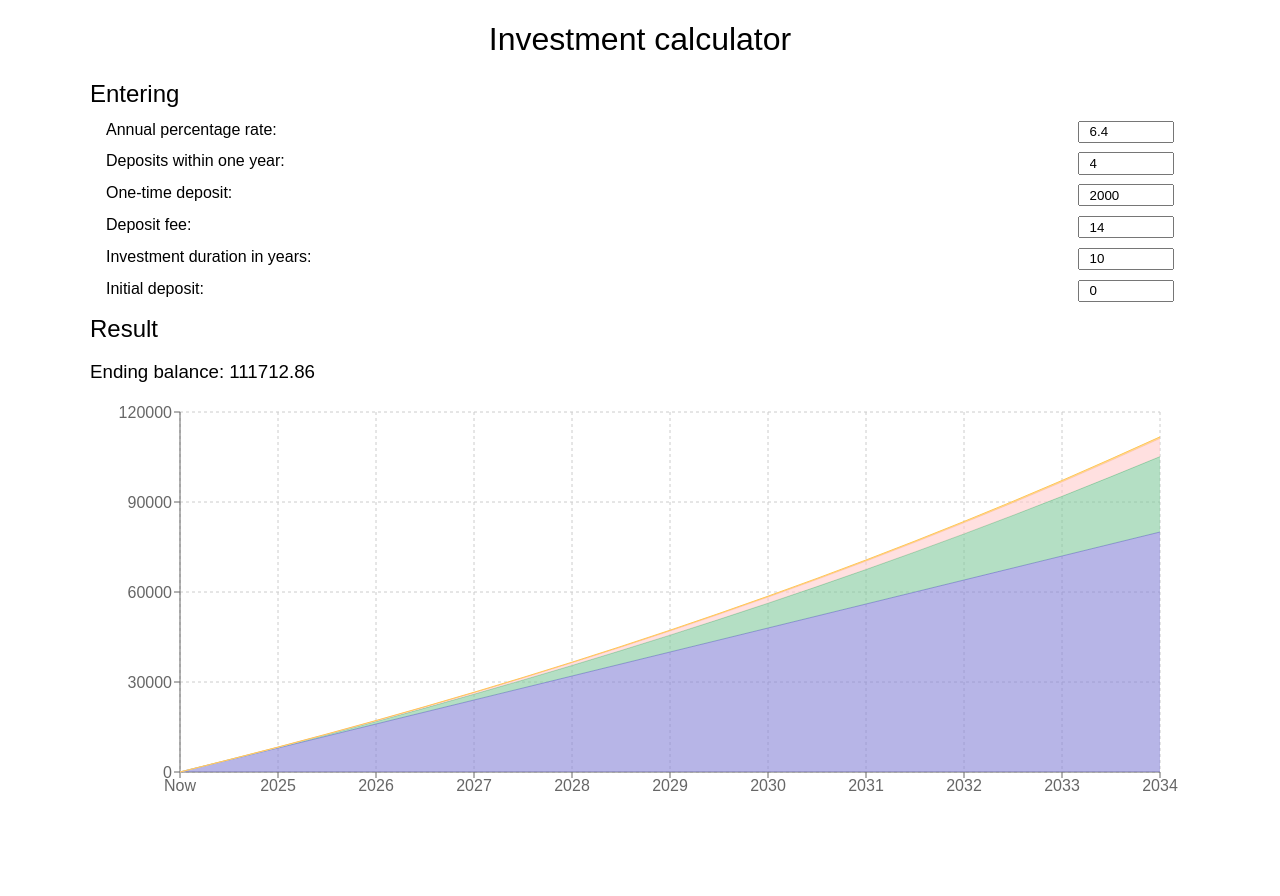
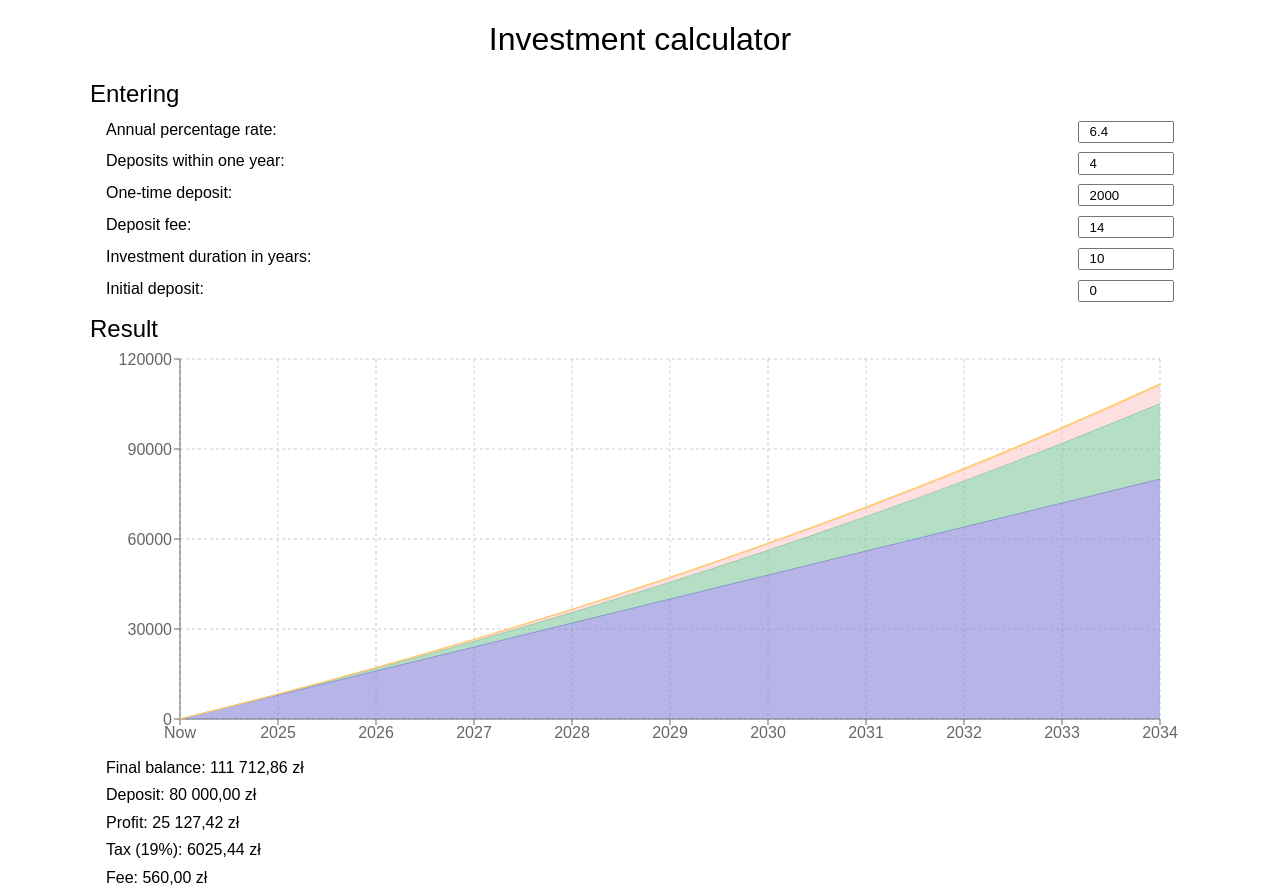
Before and after one commit to PawelGargula/investment-calculator, a React (Vite) app: page / in a window 1280 px wide. Before the commit the page ends 810 px from the top, so only its background shows below. Built offline with nearby package versions, Linux system fonts and the light colour scheme; a web font is replaced by a local one.

Commit message:
Add Summary

```diff
--- a/src/App.css
+++ b/src/App.css
@@ -7,10 +7,10 @@ h2 {
 }
 
 .inputs {
-    padding: .4rem 1rem;
     display: flex;
     flex-direction: column;
     gap: .6rem;
+    padding: .4rem 1rem;
 }
 
 .input {
@@ -22,3 +22,9 @@ h2 {
     width: 6rem;
     padding: .1rem .6rem;
 }
+
+h3 {
+    font-size: 1rem;
+    margin-block: .6rem;
+    padding-inline: 1rem;
+}
--- a/src/App.jsx
+++ b/src/App.jsx
@@ -40,11 +40,6 @@ function App() {
         chartData.push(investmentData);
       }
   }
-
-  investmentSum = investmentSum.toFixed(2);
-  console.log(depositSum);
-  console.log(profitSum);
-  console.log(feeSum);
 
   return (
     <>
@@ -126,8 +121,12 @@ function App() {
       </div>
       <div>
         <h2>Result</h2>
-        <h3>Ending balance: {investmentSum}</h3>
         <InvestmentChart data={chartData}/>
+        <h3>Final balance: {new Intl.NumberFormat('pl-PL', { style: 'currency', currency: 'PLN' }).format(investmentSum.toFixed(2))}</h3>
+        <h3>Deposit: {new Intl.NumberFormat('pl-PL', { style: 'currency', currency: 'PLN' }).format(depositSum.toFixed(2))}</h3>
+        <h3>Profit: {new Intl.NumberFormat('pl-PL', { style: 'currency', currency: 'PLN' }).format(realProfitSum)}</h3>
+        <h3>Tax (19%): {new Intl.NumberFormat('pl-PL', { style: 'currency', currency: 'PLN' }).format(taxSum)}</h3>
+        <h3>Fee: {new Intl.NumberFormat('pl-PL', { style: 'currency', currency: 'PLN' }).format(feeSum)}</h3>
       </div>
     </>
   )
```
